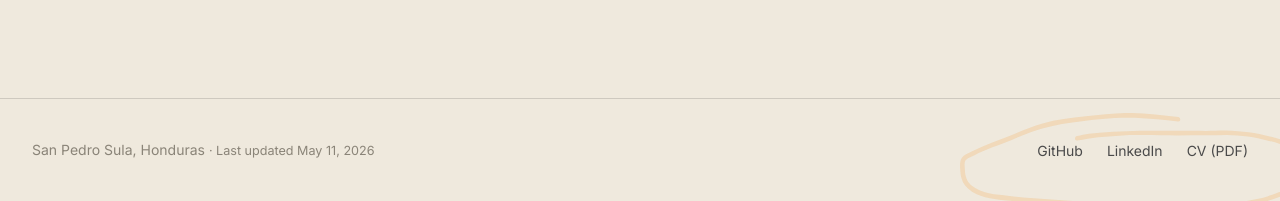
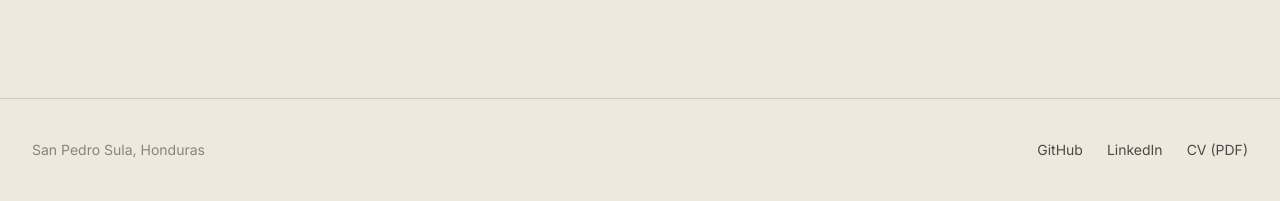
Before and after one commit to DavidMrtz8/portfolio, an Astro site: page / in a window 1280 px wide. Shown: the part 6779-6980 px from the top of the page. Built offline with nearby package versions, Linux system fonts and the light colour scheme; Astro itself is replaced by a stand-in of ours.

Commit message:
Remove footer doodle and last-updated timestamp
Remove the decorative doodle <img> and the hardcoded “Last updated” timestamp from Footer.astro to simplify the footer and avoid showing a stale update date. The resource14 SVG import remains and can be removed in a follow-up cleanup if unused.

```diff
--- a/src/components/Footer.astro
+++ b/src/components/Footer.astro
@@ -3,11 +3,9 @@ import resource14 from "../assets/svg/resource14.svg?url";
 ---
 
 <footer>
-  <img src={resource14} class="doodle footer-deco-loop" alt="">
   <div class="container footer-inner">
     <div>
       San Pedro Sula, Honduras
-      <span class="footer-updated">· Last updated <time datetime="2026-05-11">May 11, 2026</time></span>
     </div>
     <ul class="footer-links">
       <li><a href="https://github.com/DavidMrtz8" target="_blank" rel="noopener me">GitHub</a></li>
```
